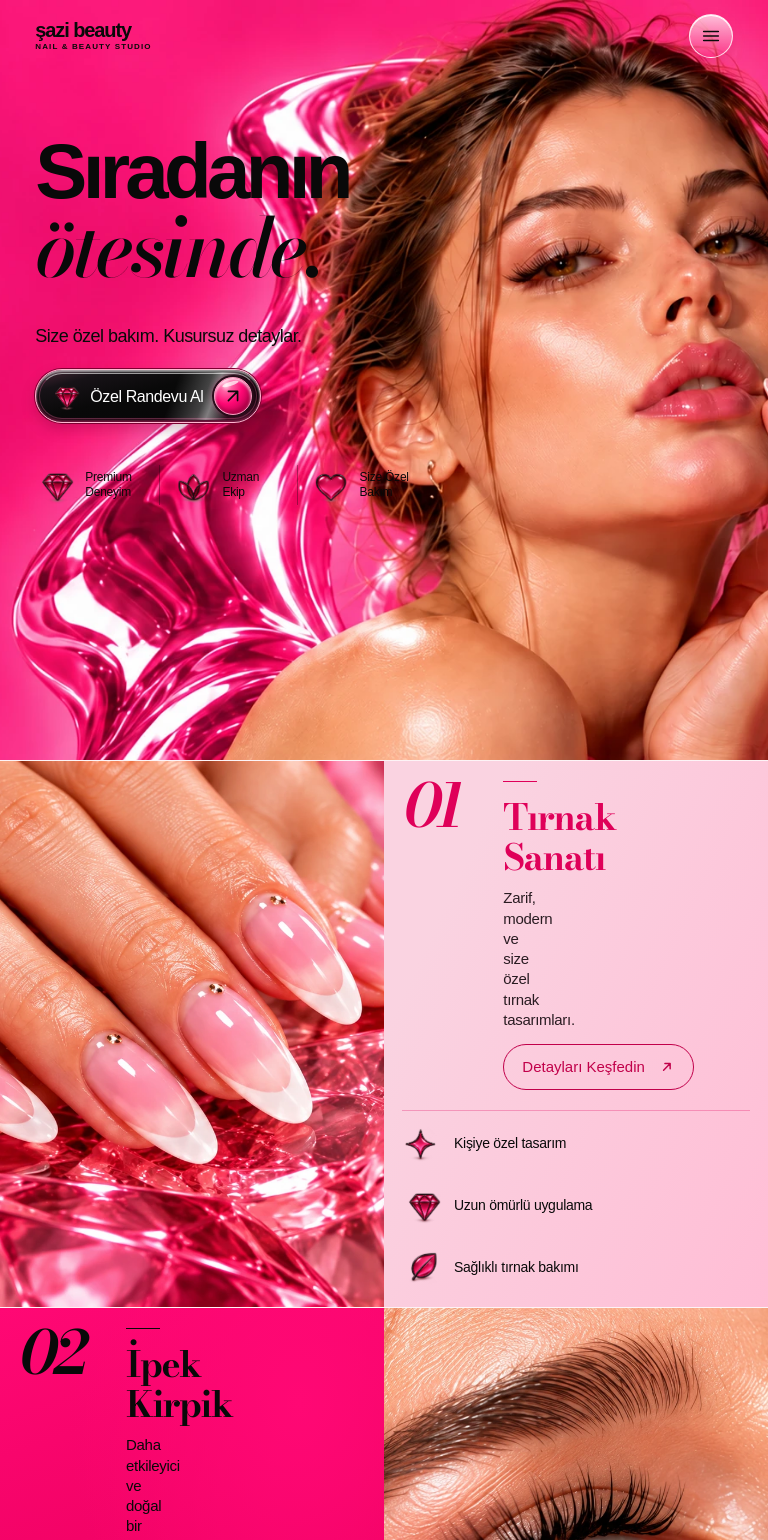
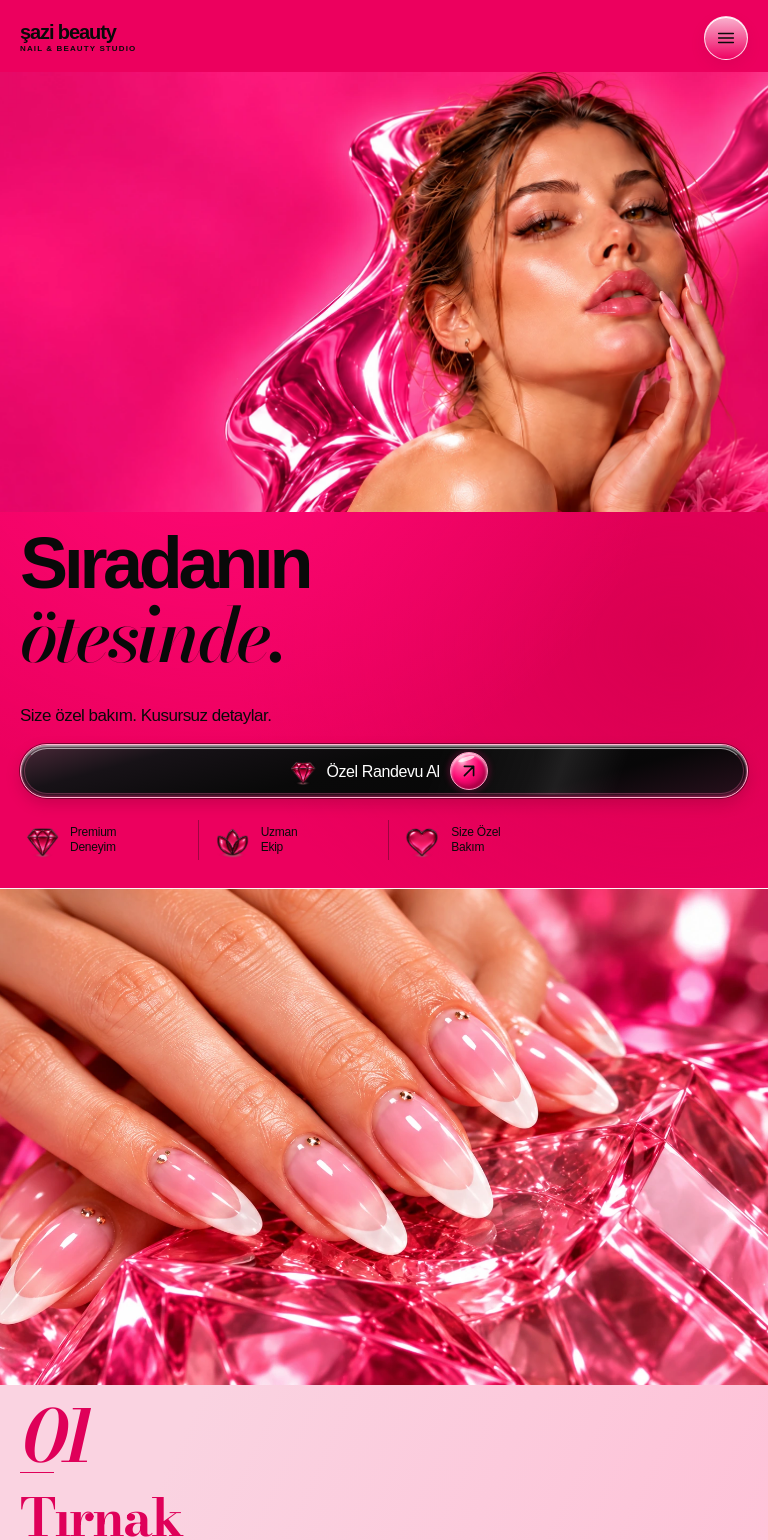
Before and after one commit to Oguzalfa/beautynails, a React (Vite) app: page / in a window 768 px wide. Shown: the top 1540 px of the page. Built offline with nearby package versions, Linux system fonts and the light colour scheme; a web font is replaced by a local one.

Commit message:
Arrange the phone layout so the menu, headlines, and buttons fit the screen.

```diff
--- a/src/styles/bn.css
+++ b/src/styles/bn.css
@@ -1138,40 +1138,39 @@ body {
   }
 }
 
-@media (max-width: 899px) and (min-width: 768px) {
-  .bn-nav {
-    gap: 0;
-    font-size: 13px;
+@media (max-width: 899px) {
+  .bn-header {
+    position: sticky;
+    top: 0;
+    gap: 12px;
+    background: var(--bn-fuchsia-base);
   }
 
-  .bn-nav a {
-    padding-inline: 8px;
+  .bn-menu {
+    top: 68px;
   }
 
-  .bn-header__cta {
-    font-size: 14px;
+  .bn-menu .bnx-nav {
+    display: flex;
+    flex-direction: column;
+    align-items: stretch;
+    gap: 4px;
+    width: 100%;
+    padding: 6px;
+    border-radius: 18px;
   }
 
-  .bn-hero {
-    aspect-ratio: auto;
-    min-height: 760px;
+  .bn-menu .bnx-nav__link {
+    width: 100%;
+    justify-content: flex-start;
+    min-height: 48px;
+    padding: 0 16px 0 40px;
+    border-radius: 14px;
+    font-size: 16px;
   }
 
-  .bn-hero__title {
-    font-size: 78px;
-  }
-
-  .bn-service__lead {
-    grid-template-columns: auto minmax(0, 1fr);
-    align-items: start;
-  }
-
-  .bn-service__features {
-    grid-column: 1 / -1;
-    margin: 8px 0 0;
-    padding: 12px 0 0;
-    border-left: 0;
-    border-top: 1px solid var(--bn-line);
+  .bn-menu .bnx-appointment {
+    width: 100%;
   }
 }
 
@@ -1187,7 +1186,7 @@ body {
   }
 }
 
-@media (max-width: 767px) {
+@media (max-width: 899px) {
   .bn-page {
     --bn-gutter: 20px;
   }
@@ -1209,8 +1208,10 @@ body {
     position: relative;
     inset: auto;
     z-index: 0;
-    height: auto;
-    aspect-ratio: 390 / 320;
+    width: 100%;
+    height: min(82vw, 440px);
+    aspect-ratio: auto;
+    object-fit: cover;
     object-position: 78% 38%;
   }
 
@@ -1218,7 +1219,19 @@ body {
     position: relative;
     inset: auto;
     max-width: none;
-    padding: 8px var(--bn-gutter) 0;
+    padding: 20px var(--bn-gutter) 0;
+  }
+
+  .bn-hero__copy > .bnx-features {
+    margin-top: 22px;
+  }
+
+  .bn-hero__copy .bnx-appointment,
+  .bn-appointment__copy .bnx-appointment,
+  .bn-service__content .bn-button {
+    width: 100%;
+    max-width: none;
+    justify-content: center;
   }
 
   .bn-hero__title {
@@ -1385,10 +1398,13 @@ body {
   }
 
   .bn-footer__links {
+    display: grid;
+    grid-template-columns: 1fr 1fr;
     justify-content: flex-start;
-    flex-wrap: wrap;
-    gap: 12px 18px;
-    padding-top: 0;
+    justify-items: start;
+    width: 100%;
+    gap: 0 12px;
+    padding-top: 4px;
     font-size: 15px;
   }
 
```
